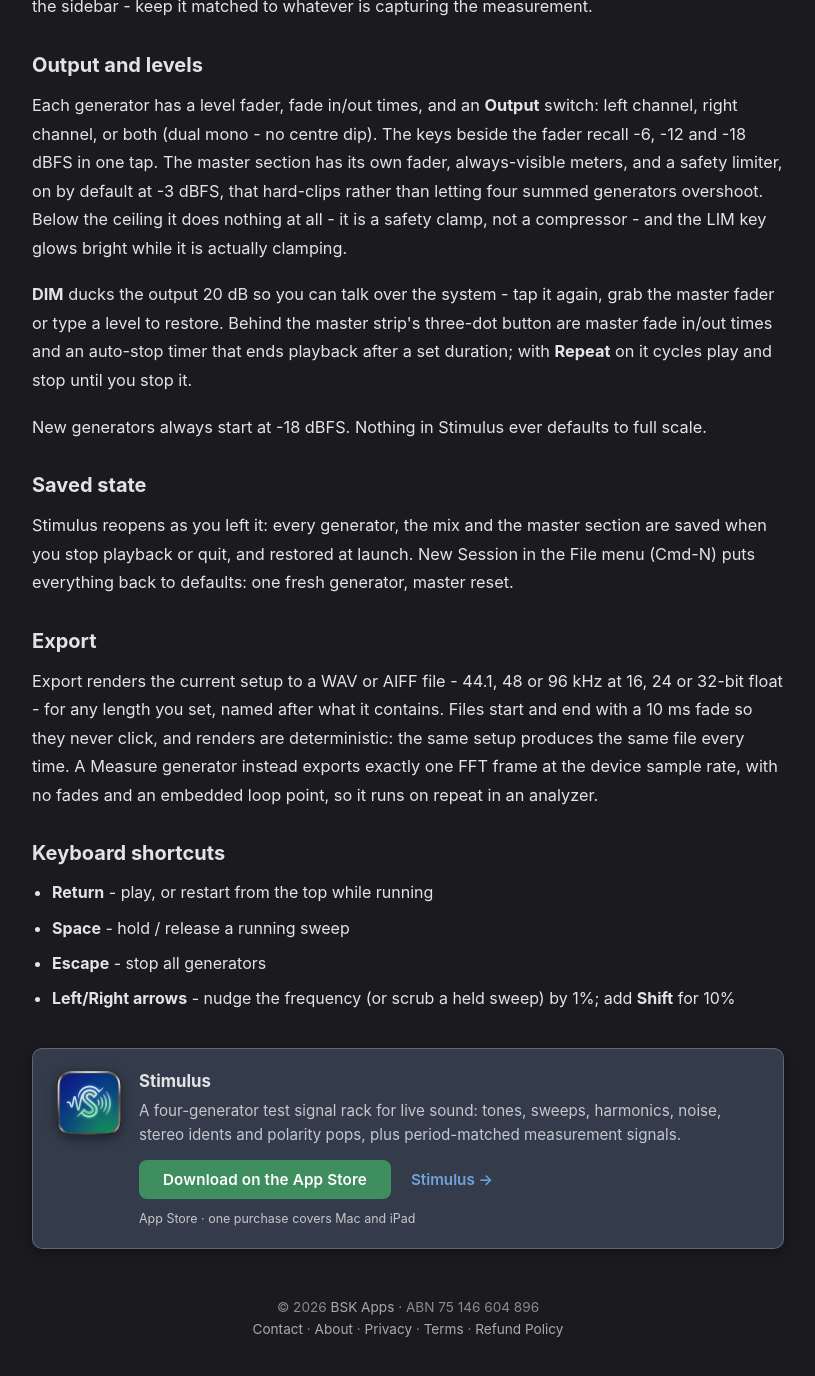
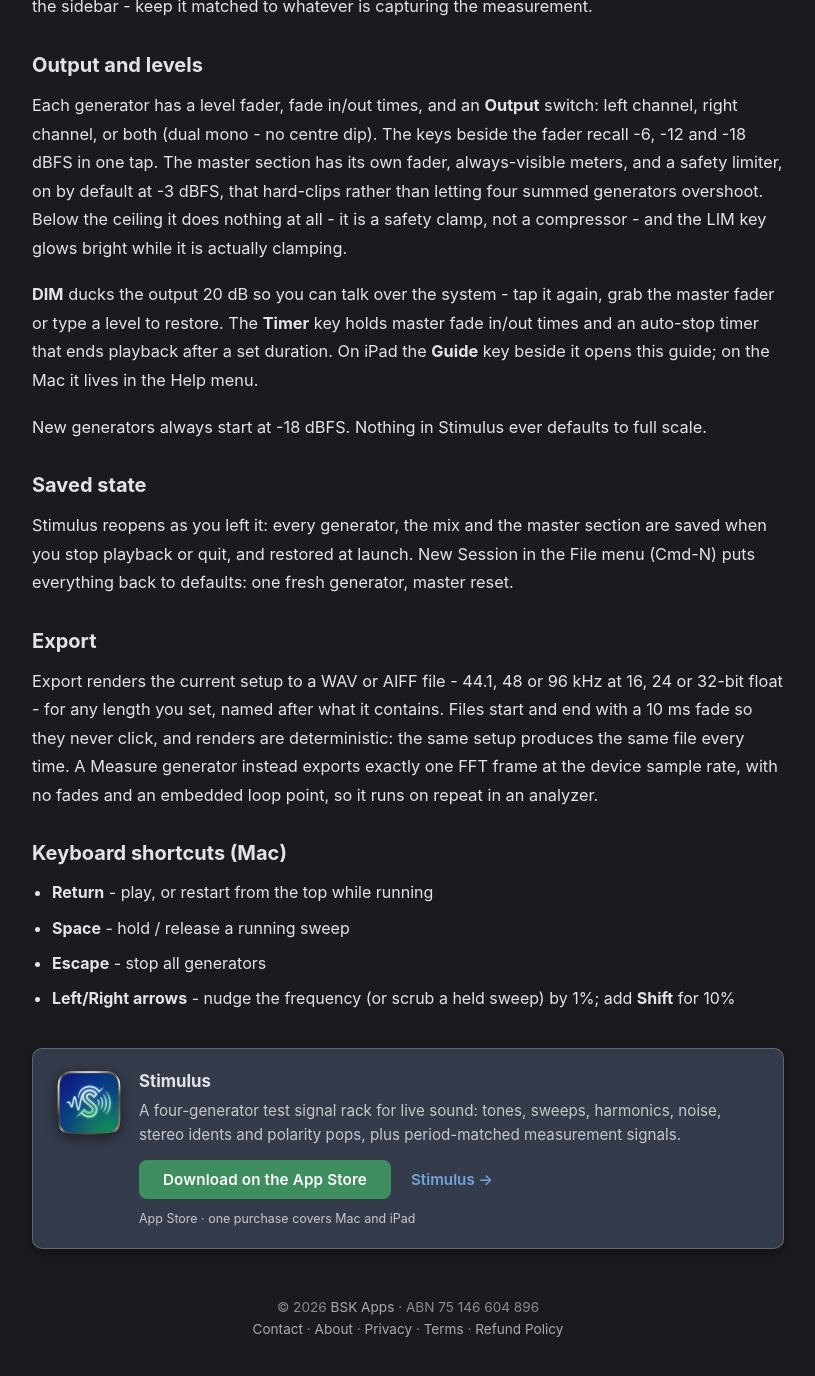
Before and after one commit to BSKapps/bskapps.github.io, a Jekyll site: the page built from articles/stimulus-guide/index.html, in a window 1280 px wide and 1400 px high, scrolled down 3073 px. Shown: the top 1376 px of the window, without its empty margins (232-1047 px from the left). Built offline with Jekyll 4.4.1, drawn with Linux system fonts in a browser that asks for light colours; some of the changed text lies outside the part shown.

Commit message:
Stimulus guide: Timer key wording, Guide key on iPad, spawn-muted and reset behaviour, Mac-only shortcuts

```diff
--- a/_data/guides/stimulus-guide.json
+++ b/_data/guides/stimulus-guide.json
@@ -4,7 +4,7 @@
   "web": {
     "pageTitle": "Stimulus user guide - BSK Apps",
     "h1": "Stimulus user guide",
-    "dateLine": "Updated for version 1.1",
+    "dateLine": "Updated for version 1.2",
     "description": "A how-to guide for Stimulus: tones, sweeps with hold and scrub, harmonics, noise with band limiting and burst, the Stereo ID and GLITS channel idents, polarity pops, analyzer-matched measurement signals, mixing four generators, and exporting test files.",
     "canonical": "https://bskapps.com/articles/stimulus-guide/",
     "ogTitle": "Stimulus user guide",
@@ -34,7 +34,7 @@
       "blocks": [
         {
           "type": "paragraph",
-          "text": "The editor shows one generator at a time; the rack on the right holds them all. Click a strip to edit it, press **+ Add generator** to spawn another (up to four), hold a strip - or right-click it on a Mac - to remove it, and drag a strip to reorder the rack. Each strip has its own level fader plus **M** (mute), **S** (solo) and the polarity flip. The reset control by the generator label defaults the current mode's own settings without touching the mix."
+          "text": "The editor shows one generator at a time; the rack on the right holds them all. Click a strip to edit it, press **+ Add generator** to spawn another (up to four), hold a strip - or right-click it on a Mac - to remove it, and drag a strip to reorder the rack. Each strip has its own level fader plus **M** (mute), **S** (solo) and the polarity flip. A new generator arrives muted: unmute it when you want it in the mix. The reset control by the generator label returns the whole generator to its defaults, muted."
         },
         {
           "type": "paragraph",
@@ -176,7 +176,7 @@
         },
         {
           "type": "paragraph",
-          "text": "**DIM** ducks the output 20 dB so you can talk over the system - tap it again, grab the master fader or type a level to restore. Behind the master strip's three-dot button are master fade in/out times and an auto-stop timer that ends playback after a set duration; with **Repeat** on it cycles play and stop until you stop it."
+          "text": "**DIM** ducks the output 20 dB so you can talk over the system - tap it again, grab the master fader or type a level to restore. The **Timer** key holds master fade in/out times and an auto-stop timer that ends playback after a set duration. On iPad the **Guide** key beside it opens this guide; on the Mac it lives in the Help menu."
         },
         {
           "type": "paragraph",
@@ -206,8 +206,9 @@
     },
     {
       "id": "shortcuts",
-      "title": "Keyboard shortcuts",
+      "title": "Keyboard shortcuts (Mac)",
       "app": true,
+      "mac": true,
       "web": true,
       "blocks": [
         {
```
